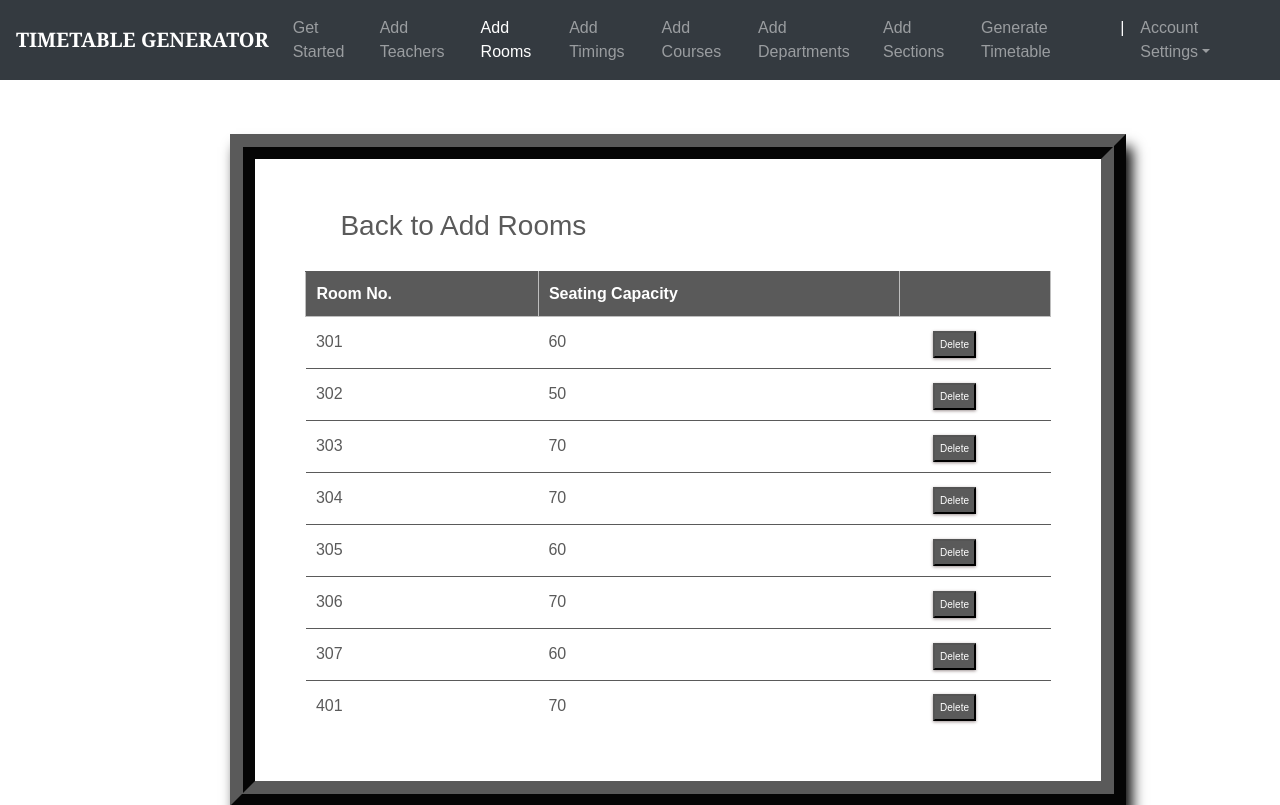
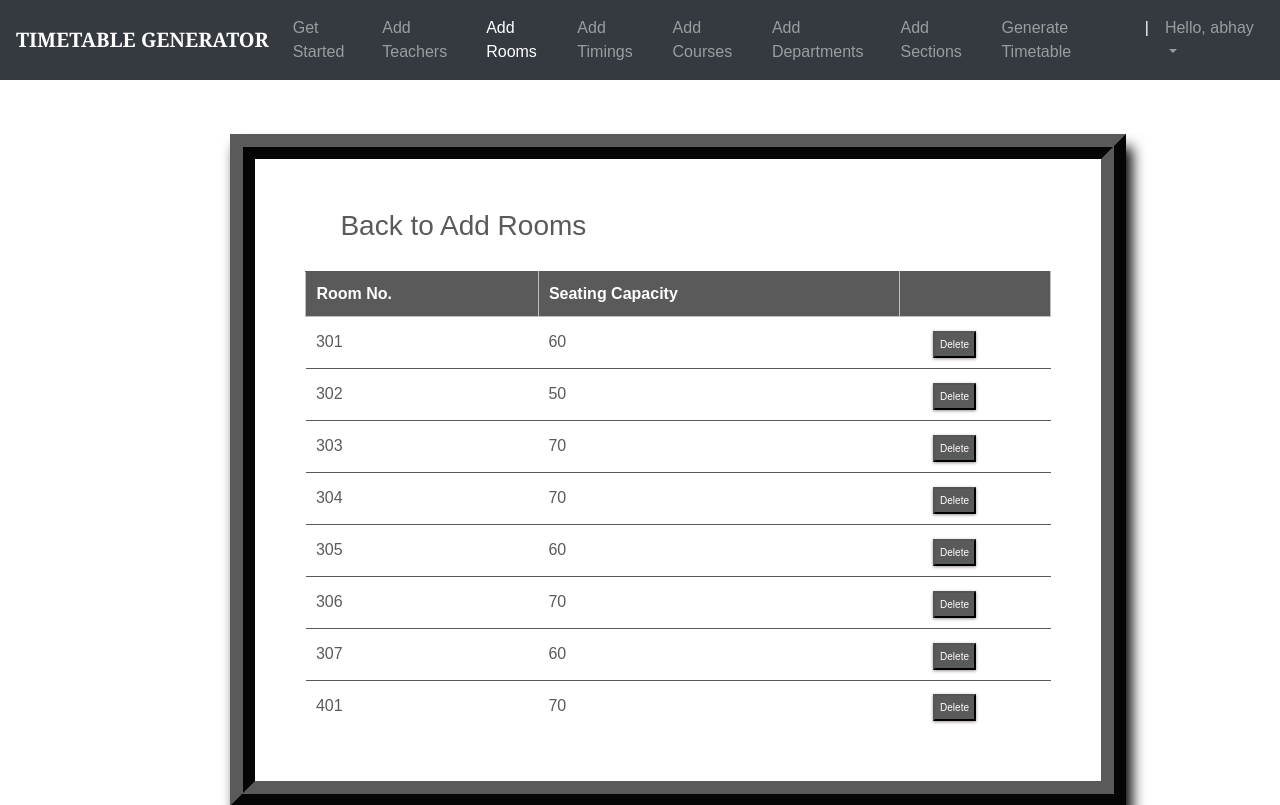
Before and after one commit to abhayshah0305/TimetableGenerationSystem, a Django app: page /rooms_list/ in a window 1280 px wide. Shown: the top 805 px of the page. Run offline with Django 3.2, Linux system fonts and the light colour scheme; a user stored in the database is signed in; data comes from the database, SQL or seed files in the repository; some libraries are stand-ins or nearby versions.

Commit message:
Initial Commit

```diff
--- a/projttgs/templates/courseslist.html
+++ b/projttgs/templates/courseslist.html
@@ -397,7 +397,7 @@ fieldset button
 			            <a class="nav-link">|</a>
 		            </li>
                     <li class="nav-item dropdown">
-		                <a class="nav-link dropdown-toggle" href="#" id="dropdown03" data-toggle="dropdown" aria-haspopup="true" aria-expanded="false">Account Settings</a>
+		                <a class="nav-link dropdown-toggle" href="#" id="dropdown03" data-toggle="dropdown" aria-haspopup="true" aria-expanded="false">Hello, {{ user.get_username }}</a>
 			            <div class="dropdown-menu" aria-labelledby="dropdown03">
 			                <a class="dropdown-item" href="{% url 'password_change' %}">Change Password</a>
 				            <a class="dropdown-item" href="{% url 'logout' %}">Logout</a>
--- a/projttgs/templates/deptlist.html
+++ b/projttgs/templates/deptlist.html
@@ -398,7 +398,7 @@ fieldset button
 			            <a class="nav-link">|</a>
 		            </li>
                     <li class="nav-item dropdown">
-		                <a class="nav-link dropdown-toggle" href="#" id="dropdown03" data-toggle="dropdown" aria-haspopup="true" aria-expanded="false">Account Settings</a>
+		                <a class="nav-link dropdown-toggle" href="#" id="dropdown03" data-toggle="dropdown" aria-haspopup="true" aria-expanded="false">Hello, {{ user.get_username }}</a>
 			            <div class="dropdown-menu" aria-labelledby="dropdown03">
 			                <a class="dropdown-item" href="{% url 'password_change' %}">Change Password</a>
 				            <a class="dropdown-item" href="{% url 'logout' %}">Logout</a>
--- a/projttgs/templates/generate.html
+++ b/projttgs/templates/generate.html
@@ -67,7 +67,7 @@ nav {
 			            <a class="nav-link">|</a>
 		            </li>
                     <li class="nav-item dropdown">
-		                <a class="nav-link dropdown-toggle" href="#" id="dropdown03" data-toggle="dropdown" aria-haspopup="true" aria-expanded="false">Account Settings</a>
+		                <a class="nav-link dropdown-toggle" href="#" id="dropdown03" data-toggle="dropdown" aria-haspopup="true" aria-expanded="false">Hello, {{ user.get_username }}</a>
 			            <div class="dropdown-menu" aria-labelledby="dropdown03">
 			                <a class="dropdown-item" href="{% url 'password_change' %}">Change Password</a>
 				            <a class="dropdown-item" href="{% url 'logout' %}">Logout</a>
--- a/projttgs/templates/inslist.html
+++ b/projttgs/templates/inslist.html
@@ -397,7 +397,7 @@ fieldset button
 			            <a class="nav-link">|</a>
 		            </li>
                     <li class="nav-item dropdown">
-		                <a class="nav-link dropdown-toggle" href="#" id="dropdown03" data-toggle="dropdown" aria-haspopup="true" aria-expanded="false">Account Settings</a>
+		                <a class="nav-link dropdown-toggle" href="#" id="dropdown03" data-toggle="dropdown" aria-haspopup="true" aria-expanded="false">Hello, {{ user.get_username }}</a>
 			            <div class="dropdown-menu" aria-labelledby="dropdown03">
 			                <a class="dropdown-item" href="{% url 'password_change' %}">Change Password</a>
 				            <a class="dropdown-item" href="{% url 'logout' %}">Logout</a>
--- a/projttgs/templates/mtlist.html
+++ b/projttgs/templates/mtlist.html
@@ -397,7 +397,7 @@ fieldset button
 			            <a class="nav-link">|</a>
 		            </li>
                     <li class="nav-item dropdown">
-		                <a class="nav-link dropdown-toggle" href="#" id="dropdown03" data-toggle="dropdown" aria-haspopup="true" aria-expanded="false">Account Settings</a>
+		                <a class="nav-link dropdown-toggle" href="#" id="dropdown03" data-toggle="dropdown" aria-haspopup="true" aria-expanded="false">Hello, {{ user.get_username }}</a>
 			            <div class="dropdown-menu" aria-labelledby="dropdown03">
 			                <a class="dropdown-item" href="{% url 'password_change' %}">Change Password</a>
 				            <a class="dropdown-item" href="{% url 'logout' %}">Logout</a>
--- a/projttgs/templates/roomslist.html
+++ b/projttgs/templates/roomslist.html
@@ -398,7 +398,7 @@ fieldset button
 			            <a class="nav-link">|</a>
 		            </li>
                     <li class="nav-item dropdown">
-		                <a class="nav-link dropdown-toggle" href="#" id="dropdown03" data-toggle="dropdown" aria-haspopup="true" aria-expanded="false">Account Settings</a>
+		                <a class="nav-link dropdown-toggle" href="#" id="dropdown03" data-toggle="dropdown" aria-haspopup="true" aria-expanded="false">Hello, {{ user.get_username }}</a>
 			            <div class="dropdown-menu" aria-labelledby="dropdown03">
 			                <a class="dropdown-item" href="{% url 'password_change' %}">Change Password</a>
 				            <a class="dropdown-item" href="{% url 'logout' %}">Logout</a>
--- a/projttgs/templates/seclist.html
+++ b/projttgs/templates/seclist.html
@@ -397,7 +397,7 @@ fieldset button
 			            <a class="nav-link">|</a>
 		            </li>
                     <li class="nav-item dropdown">
-		                <a class="nav-link dropdown-toggle" href="#" id="dropdown03" data-toggle="dropdown" aria-haspopup="true" aria-expanded="false">Account Settings</a>
+		                <a class="nav-link dropdown-toggle" href="#" id="dropdown03" data-toggle="dropdown" aria-haspopup="true" aria-expanded="false">Hello, {{ user.get_username }}</a>
 			            <div class="dropdown-menu" aria-labelledby="dropdown03">
 			                <a class="dropdown-item" href="{% url 'password_change' %}">Change Password</a>
 				            <a class="dropdown-item" href="{% url 'logout' %}">Logout</a>
```
